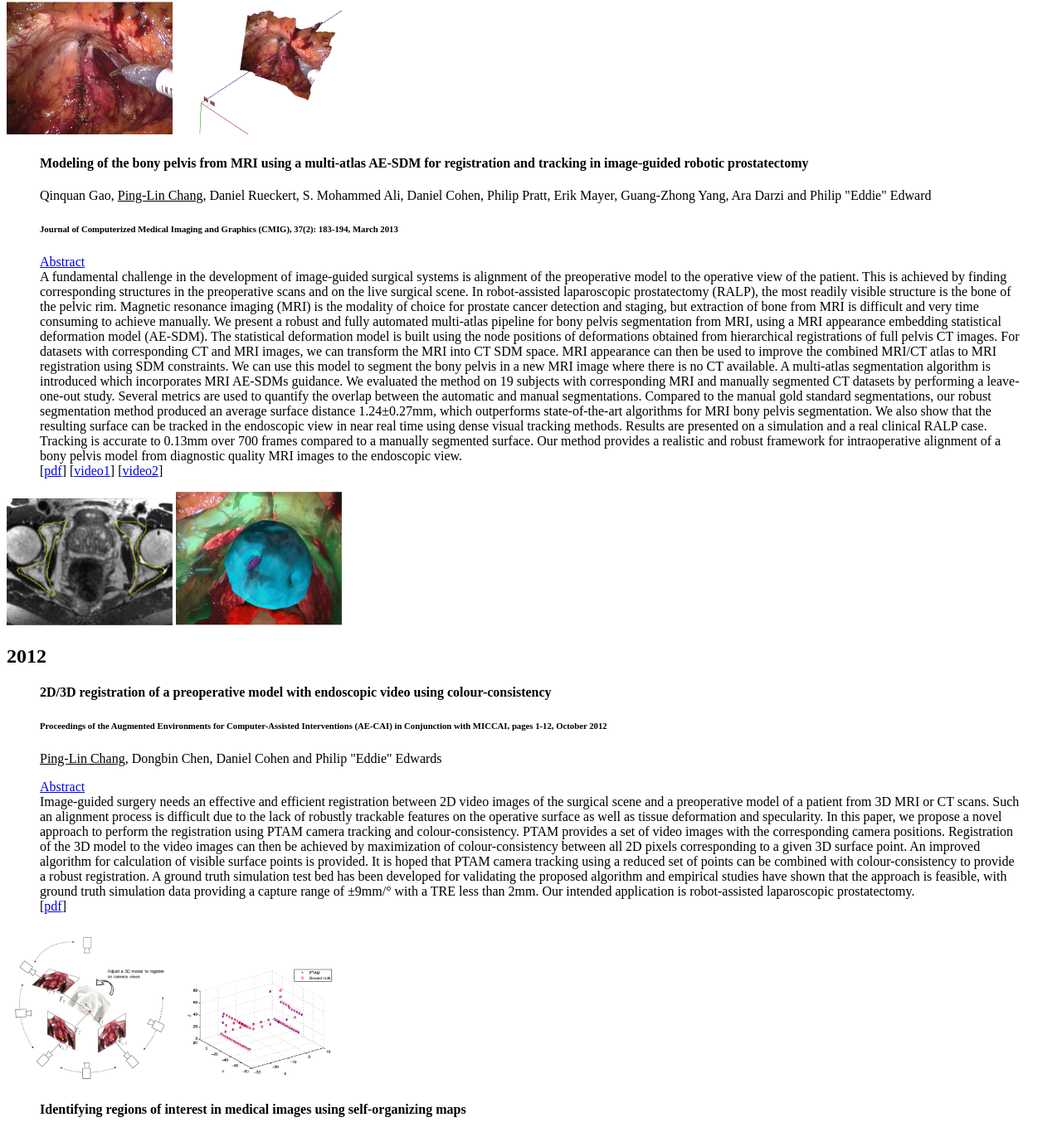
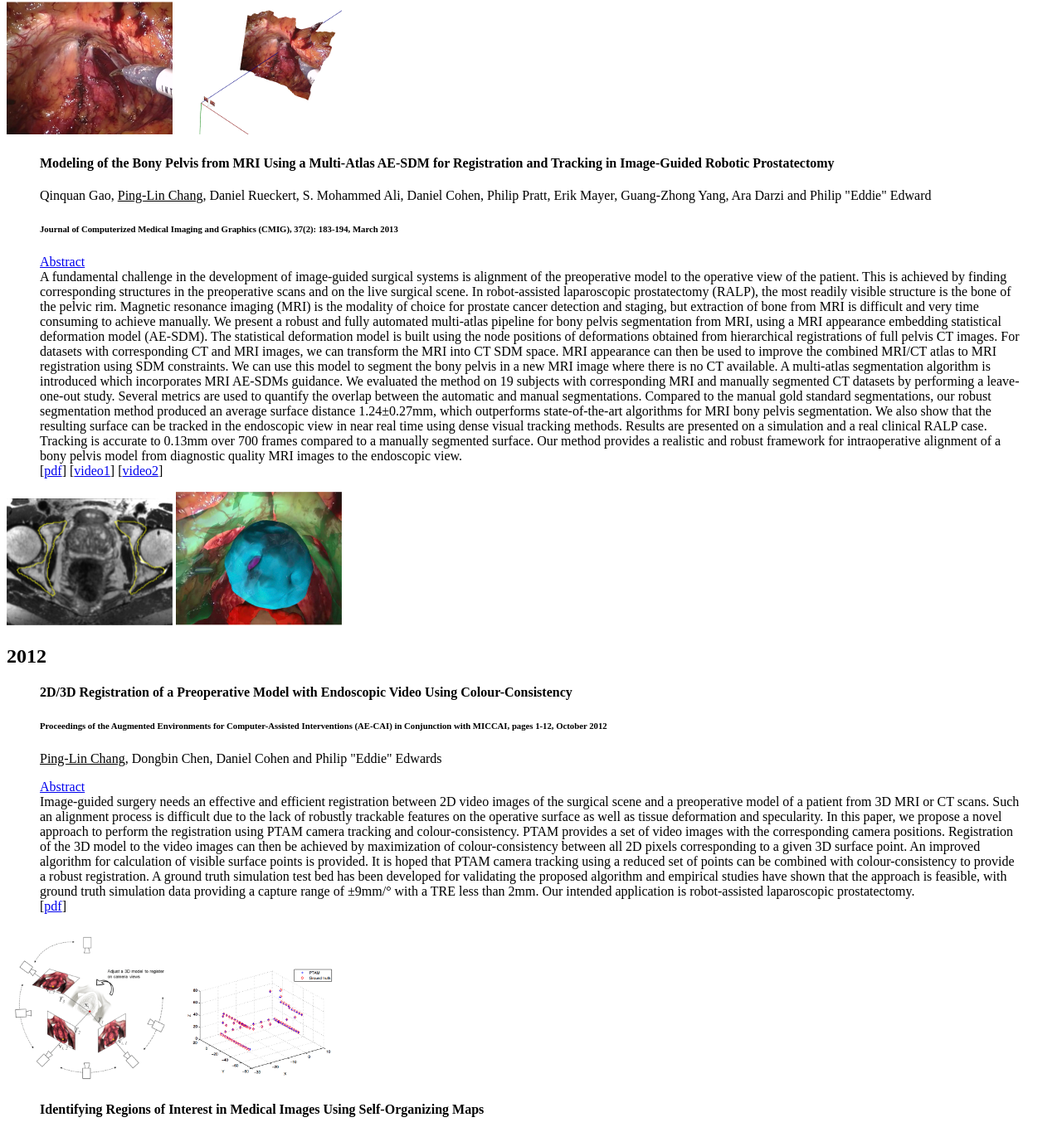
Before and after one commit to pinglin/SlowTurtle, a plain HTML site: page publication.htm in a window 1280 px wide. Shown: the part 415-1780 px from the top of the page at 83% size. Drawn offline with Linux system fonts and the light colour scheme.

Commit message:
changed paper titled to leading capitalisation

```diff
--- a/publication.htm
+++ b/publication.htm
@@ -46,7 +46,7 @@
 
 					<div class="span8">
 						<blockquote cite="10.1016/j.compmedimag.2013.01.001">
-							<h4>Modeling of the bony pelvis from MRI using a multi-atlas AE-SDM for registration and tracking in image-guided robotic prostatectomy</h4>
+							<h4>Modeling of the Bony Pelvis from MRI Using a Multi-Atlas AE-SDM for Registration and Tracking in Image-Guided Robotic Prostatectomy</h4>
 							<p class="authorship">Qinquan Gao, <u>Ping-Lin Chang</u>, Daniel Rueckert, S. Mohammed Ali, Daniel Cohen, Philip Pratt, Erik Mayer, Guang-Zhong Yang, Ara Darzi and Philip "Eddie" Edward</p>
 							<h6>Journal of Computerized Medical Imaging and Graphics (CMIG), 37(2): 183-194, March 2013</h6>
 							<!-- Abstract -->
@@ -81,7 +81,7 @@
 					<h2>2012</h2>
 					<div class="span8">
 						<blockquote cite="10.1007/978-3-642-32630-1_1">
-							<h4>2D/3D registration of a preoperative model with endoscopic video using colour-consistency</h4>
+							<h4>2D/3D Registration of a Preoperative Model with Endoscopic Video Using Colour-Consistency</h4>
 							<h6>Proceedings of the Augmented Environments for Computer-Assisted Interventions (AE-CAI) in Conjunction with MICCAI, pages 1-12, October 2012</h6>
 							<p class="authorship"><u>Ping-Lin Chang</u>, Dongbin Chen, Daniel Cohen and Philip "Eddie" Edwards</p>
 
@@ -108,7 +108,7 @@
 
 					<div class="span8">
 						<blockquote cite="10.1007/s10916-011-9752-8">
-							<h4>Identifying regions of interest in medical images using self-organizing maps</h4>
+							<h4>Identifying Regions of Interest in Medical Images Using Self-Organizing Maps</h4>
 							<h6>Journal of Medical Systems, 36(5):2761-2768, October 2012</h6>
 							<p class="authorship">Wei-Guang Teng and <u>Ping-Lin Chang</u></p>
 
@@ -135,7 +135,7 @@
 
 					<div class="span8">
 						<blockquote cite="10.1049/iet-ipr.2011.0029">
-							<h4>Adaptive and efficient colour quantisation based on a growing self-organising map</h4>
+							<h4>Adaptive and Efficient Colour Quantisation Based on a Growing Self-Organising Map</h4>
 							<h6>IET Image Processing, 6(5):463-472, July 2012</h6>
 							<p class="authorship">Wei-Guang Teng, <u>Ping-Lin Chang</u> and Cheng-Ta Yang</p>
 
```
